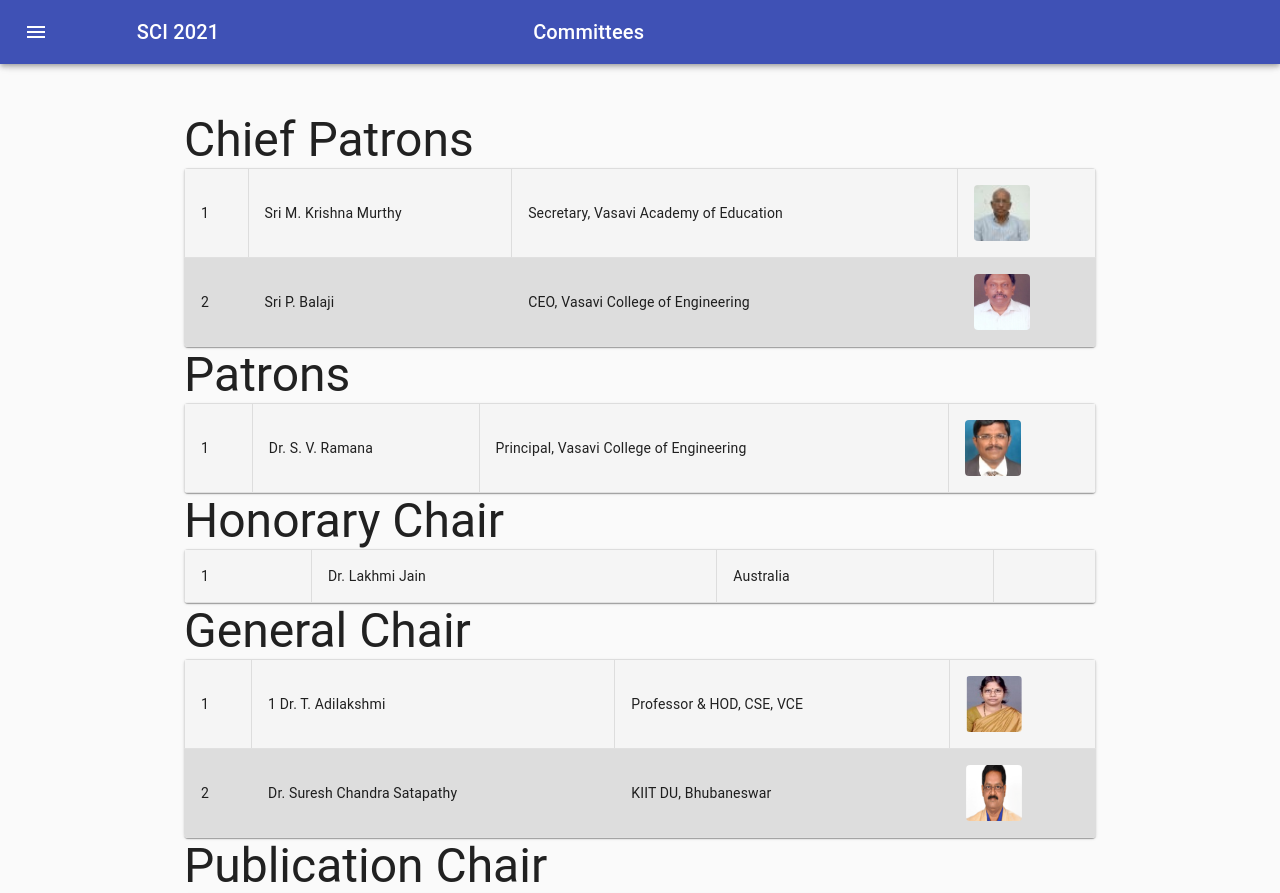
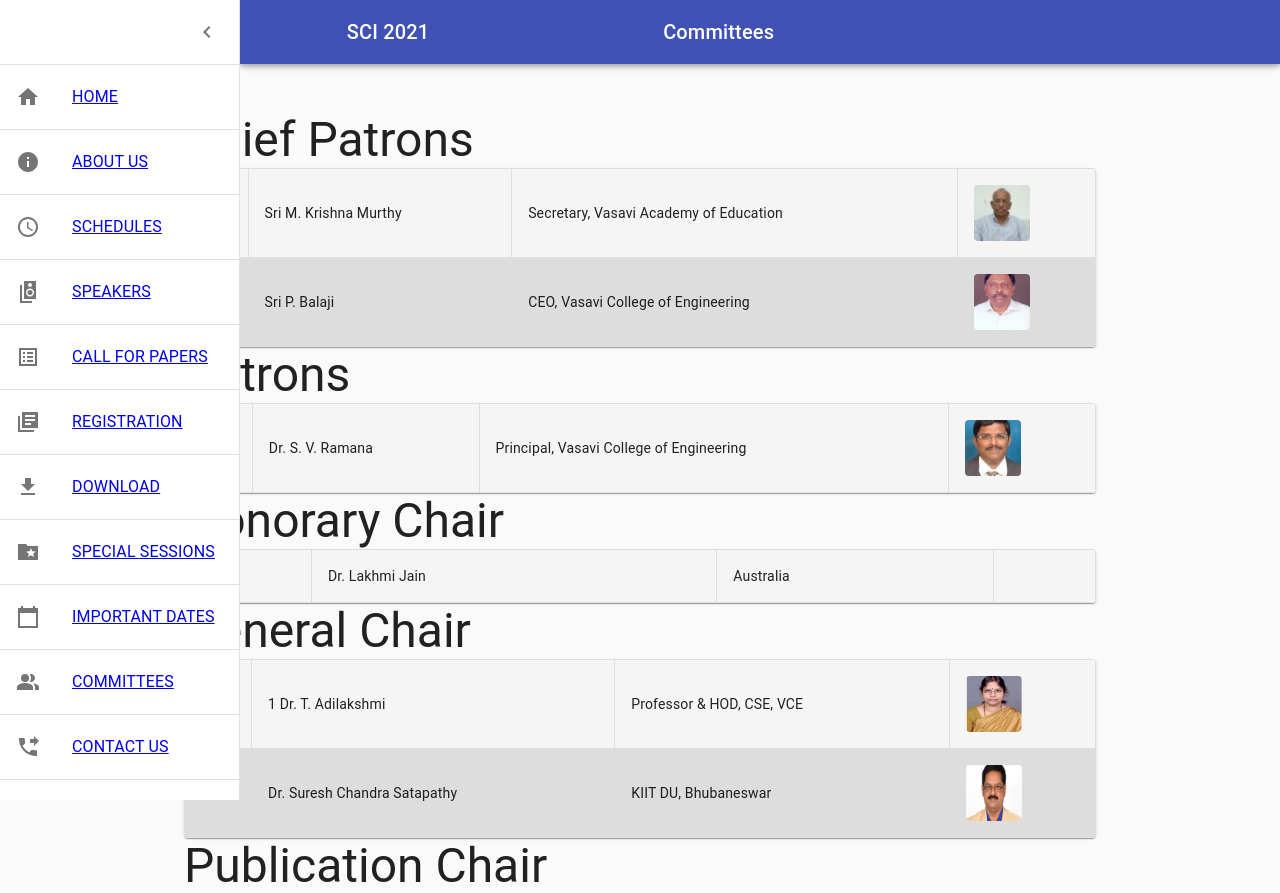
Before and after one commit to KovuriPrashastha/sci-21, a React (Create React App) app: page /committees in a window 1280 px wide. Shown: the top 893 px of the page. Built offline with nearby package versions, Linux system fonts and the light colour scheme.

Commit message:
footer, sidebar, committees

```diff
--- a/src/NavBar.js
+++ b/src/NavBar.js
@@ -1,4 +1,4 @@
-import React from 'react';
+import React, { useEffect, useState } from 'react';
 import clsx from 'clsx';
 import { makeStyles, useTheme } from '@material-ui/core/styles';
 import {
@@ -153,11 +153,33 @@
     marginLeft: 0,
   },
 }));
+function getWindowDimensions() {
+  const { innerWidth: width, innerHeight: height } = window;
+  return {
+    width,
+    height
+  };
+}
 
+ function useWindowDimensions() {
+  const [windowDimensions, setWindowDimensions] = useState(getWindowDimensions());
+
+  useEffect(() => {
+    function handleResize() {
+      setWindowDimensions(getWindowDimensions());
+    }
+
+    window.addEventListener('resize', handleResize);
+    return () => window.removeEventListener('resize', handleResize);
+  }, []);
+
+  return windowDimensions;
+}
 export default function NavBar(props) {
   const classes = useStyles();
   const theme = useTheme();
-  const [open, setOpen] = React.useState(false);
+  const { height, width } = useWindowDimensions();
+  const [open, setOpen] = React.useState(width>=992?true:false);
 
   const handleDrawerOpen = () => {
     setOpen(true);
--- a/src/components/committes/committes.js
+++ b/src/components/committes/committes.js
@@ -42,7 +42,6 @@
 
 const useStyles = makeStyles((theme) => ({
   table: {
-    minWidth: 700,
   },
   root: {
     display: 'flex',
@@ -72,7 +71,7 @@
       <Table className={classes.table} aria-label='customized table'>
         <TableBody>
           {props.rows.map((row) => (
-            <StyledTableRow style={{ height: hh }} key={row.name}>
+            <StyledTableRow style={{ height: hh }}  key={row.name}>
               <StyledTableCell component='th' scope='row'>
                 {row.id || 1}
               </StyledTableCell>
--- a/src/components/contactUs/component/contactUs.js
+++ b/src/components/contactUs/component/contactUs.js
@@ -124,7 +124,7 @@
         </Grid>
         <br />
         <Grid container>
-          <Grid item lg={4}>
+          <Grid item lg={6}>
             <Call color='primary' style={{ fontSize: '50' }} />
             <Typography gutterBottom variant='h6' component='h2'>
               {contact.phone}
@@ -141,17 +141,16 @@
             </Typography>
           </Grid>
         </Grid>
+        <br/>
         <Grid item>
           <Map />
         </Grid>
       </Container>
       <Container>
-        <div className='bottomDiv'>
-          <br />
-          <br />
+      </Container>
+      <div>
           <CopyRight />
         </div>
-      </Container>
     </div>
   );
 }
```
Also changed, not shown: 1 other file (tests, documents, lock files or other folders).
